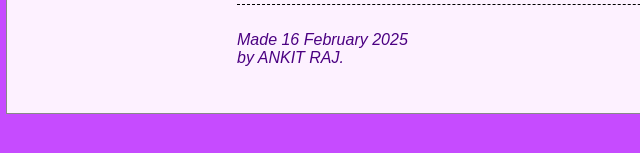
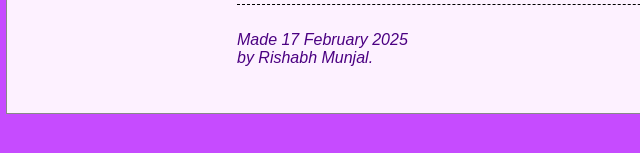
Before and after one commit to rishabh-munjal/VIT-MERN-ASSIGNMENT-22BCE10767, a plain HTML site: page CSS/task5.html in a window 1280 px wide. Shown: the part 251-404 px from the top of the page, 241-881 px from the left. Drawn offline with Linux system fonts and the light colour scheme.

Commit message:
Update task5.html

```diff
--- a/CSS/task5.html
+++ b/CSS/task5.html
@@ -67,7 +67,7 @@
         <p>There should be more here, but I don't know what yet.</p>
 
         <div class="footer">
-            <p><em>Made 16 February 2025<br>by ANKIT RAJ.</em></p>
+            <p><em>Made 17 February 2025<br>by Rishabh Munjal.</em></p>
         </div>
     </div>
 </div>
```
